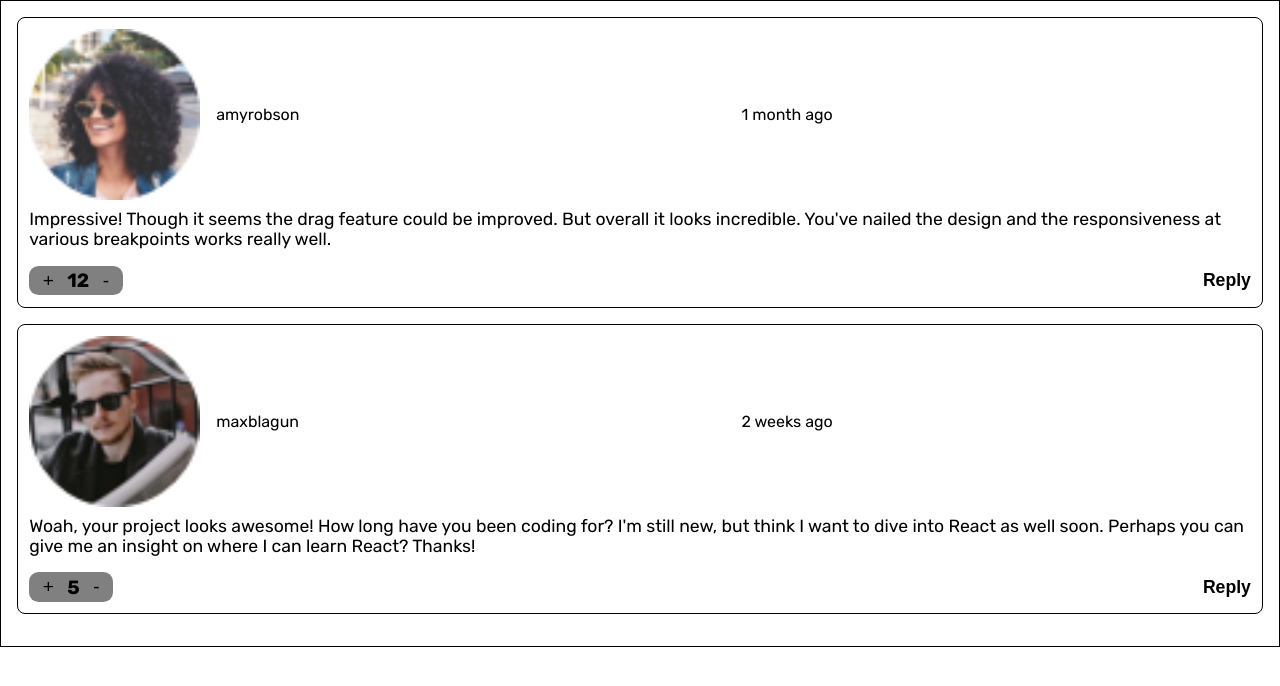
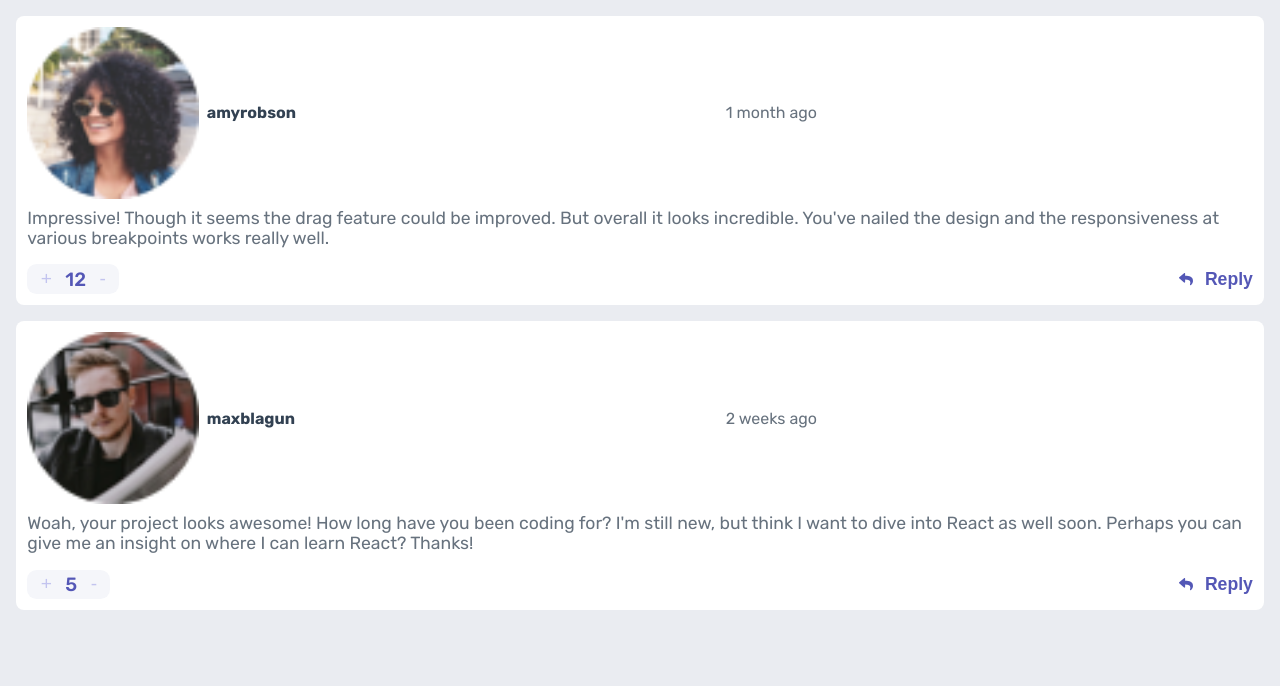
Before and after one commit to Jaimeangel/Interactive-Comments, a plain HTML site: page index.html in a window 1280 px wide. Drawn offline with Linux system fonts and the light colour scheme.

Commit message:
UI Componente comentarios completo

```diff
--- a/script.js
+++ b/script.js
@@ -87,6 +87,7 @@ class Comment{
             user_photo.setAttribute('src',`${element.user.image.webp}`)
             const user_name=document.createElement('span')
             user_name.innerHTML=`${element.user.username}`
+            user_name.setAttribute('id','user_name')
             const user_date=document.createElement('span')
             user_date.innerHTML=`${element.createdAt}`
             const user_comment=document.createElement('p')
@@ -99,14 +100,18 @@ class Comment{
             btn_plus.innerHTML=`+`
             const count_span=document.createElement('span')
             count_span.innerHTML=`${element.score}`
-            const btn_less=document.createElement('button')
-            btn_less.innerHTML=`-`
-            count.append(btn_plus,count_span,btn_less)
+            const btn_minus=document.createElement('button')
+            btn_minus.innerHTML=`-`
+            count.append(btn_plus,count_span,btn_minus)
 
             const reply=document.createElement('div')
             reply.classList.add('reply')
             const btn_reply=document.createElement('button')
-            btn_reply.innerHTML=`Reply`
+            const img_reply=document.createElement('img')
+            img_reply.setAttribute('src','../images/icon-reply.svg')
+            const text_reply=document.createElement('span')
+            text_reply.textContent=`Reply`
+            btn_reply.append(img_reply,text_reply)
             reply.append(btn_reply)
 
             content.append(comment,count,reply)
--- a/style.css
+++ b/style.css
@@ -18,16 +18,16 @@
 body{
     font-size: 16px;
     padding: 1em;
-    border: 1px solid black;
     font-family: 'Rubik', sans-serif;
+    background-color: var(--Light_Gray);
 }
 .content{
     display: flex;
     flex-wrap: wrap;
     margin-bottom: 1em;
     padding: 0.7em;
-    border: 1px solid black;
     border-radius: 0.5em;
+    background-color: var(--White);
 }
 .content .comment{
     flex: 1 1 100%;
@@ -36,6 +36,8 @@ body{
     display: flex;
     flex-wrap: wrap;
     margin-bottom: 0.5em;
+    color: var(--Grayish_Blue);
+    font-weight: 400;
 }
 .comment img{
     width: 0.1rem;
@@ -45,9 +47,12 @@ body{
     flex: 1 1 43%;
     display: flex;
     align-items: center;
-    padding-left: 1em;
 }
-
+#user_name{
+    color: var(--Dark_Blue);
+    font-weight: 700;
+    padding-left: 0.5em;
+}
 .comment p{
     flex: 1 1 100%;
     margin:0.5em 0;
@@ -58,7 +63,8 @@ body{
     display: flex;
 }
 .content .count button{
-    background-color: gray;
+    background-color: var(--Very_Light_Gray);
+    color: var(--Light_Grayish_Blue);
     border: none;
     font-size: 1.2rem;
     padding: 0.2em 0.7em;
@@ -73,20 +79,28 @@ body{
 }
 .content .count span{
     font-size: 1.2rem;
-    background-color: gray;
+    background-color: var(--Very_Light_Gray);
+    color: var(--Moderate_Blue);
     display: flex;
     align-items: center;
-    font-weight: bold;
+    font-weight: 500;
 }
 .content .reply{
     flex: 1 1 50%;
-    text-align: right;
-    align-self: center;
+    display: flex;
+    justify-content: flex-end;
+    align-items: center;
 }
 
 .content .reply button{
+    display: flex;
+    align-items: center;
     font-size: 1.1em;
+    color: var(--Moderate_Blue);
     font-weight: bold;
     border: none;
     background: white;
 }
+.content .reply button>*{
+    margin-left: 0.7em;
+}
```
Also changed, not shown: index.html (+2 -2 lines).
